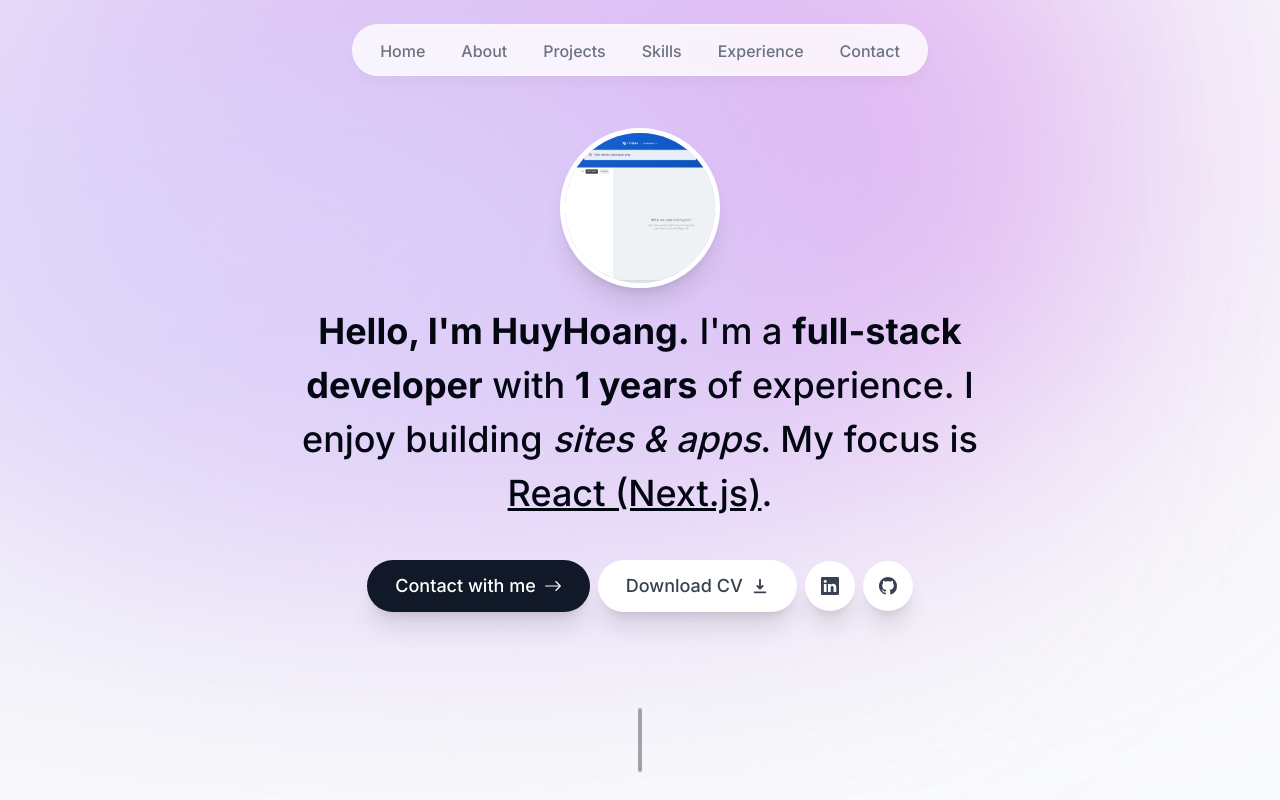
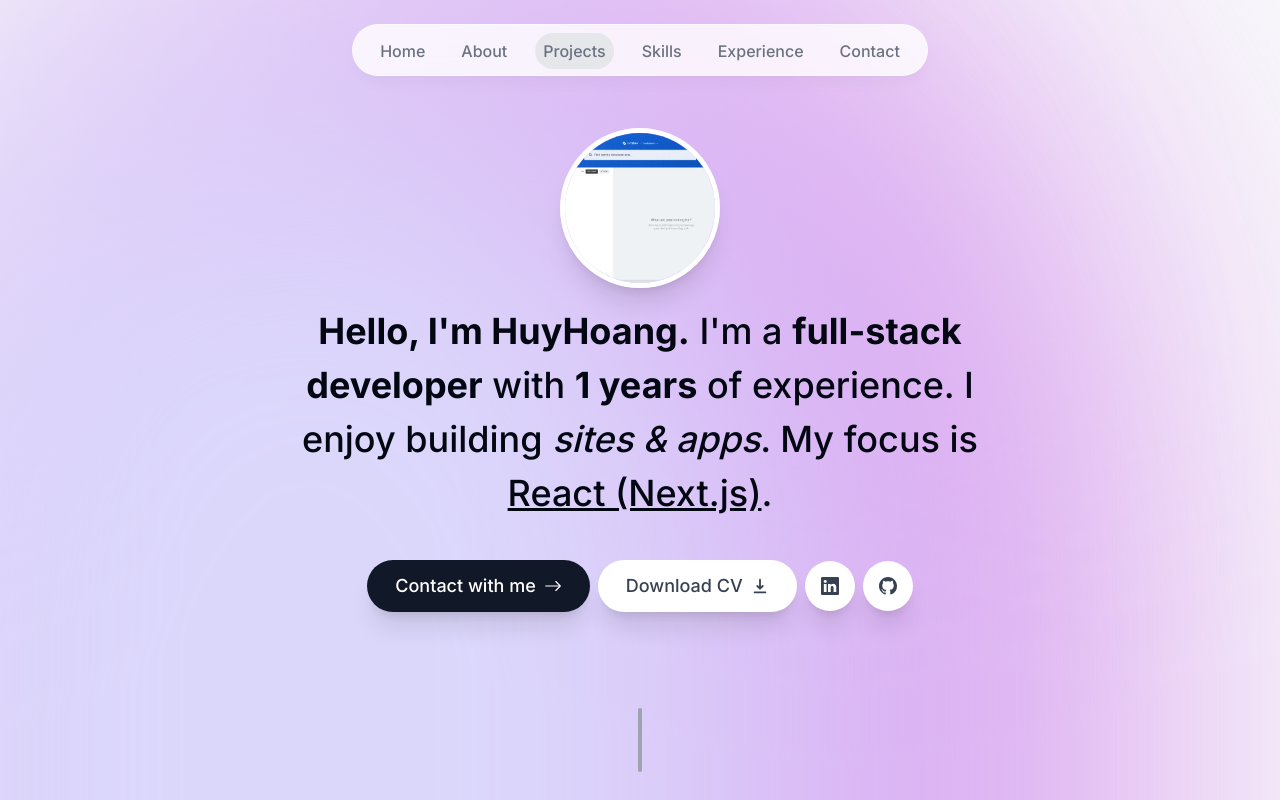
Before and after one commit to hoangbayern/project_portfolio, a Next.js app: page / in a window 1280 px wide. Shown: the top 800 px of the page. Built offline with nearby package versions, Linux system fonts and the light colour scheme.

Commit message:
update feature header

```diff
--- a/app/layout.tsx
+++ b/app/layout.tsx
@@ -2,6 +2,7 @@
 import type { Metadata } from "next";
 import { Inter } from "next/font/google";
 import Header from "@/components/Header";
+import ActiveMenuScroll from "@/context/active-menu-scroll";
 
 const inter = Inter({ subsets: ["latin"] });
 
@@ -20,16 +21,18 @@
       <body
         className={`${inter.className} bg-gray-50 text-gray-950 relative h-[5000px] pt-28 sm:pt-32`}
       >
+        <ActiveMenuScroll>
         <Header />
         <div
-          className="bg-[#d68eec] absolute top-[-6rem] -z-10 right-[11rem] h-[31.25rem] w-[31.25rem]
+          className="bg-[#d68eec] absolute top-[-6rem] -z-10 right-[11rem] h-full w-[31.25rem]
          rounded-full blur-[10rem] sm:w-[68.75rem]"
         ></div>
         <div
-          className="bg-[#dbd7fb] absolute top-[-1rem] -z-10 left-[-35rem] h-[31.25rem] w-[50rem]
+          className="bg-[#dbd7fb] absolute top-[-1rem] -z-10 left-[-35rem] h-full w-[50rem]
          rounded-full blur-[10rem] sm:w-[68.75rem] md:left-[-33rem] lg:left-[-28rem] xl:left-[-15rem]"
         ></div>
         {children}
+        </ActiveMenuScroll>
       </body>
     </html>
   );
--- a/components/About.tsx
+++ b/components/About.tsx
@@ -3,13 +3,17 @@
 import React from "react";
 import SectionHeading from "./Heading-h2";
 import { motion } from "framer-motion";
+import { useMenuInView } from "@/lib/hooks";
 
 export default function About() {
+  const {ref} = useMenuInView("About", 0.8);
+
   return (
-    <motion.section className="text-center leading-8 max-w-[45rem] mb-28 sm:mb-40"
+    <motion.section ref={ref} className="text-center leading-8 max-w-[45rem] mb-28 sm:mb-40 scroll-mt-28"
     initial={{ y: 100, opacity: 0 }}
     animate={{ y: 0, opacity: 1 }}
-    transition={{ delay: 0.12 }}>
+    transition={{ delay: 0.12 }}
+    id="about">
 
       <SectionHeading>About me</SectionHeading>
 
--- a/components/Header.tsx
+++ b/components/Header.tsx
@@ -1,38 +1,61 @@
 "use client";
 
 import React from "react";
-import { motion } from "framer-motion"
+import { motion } from "framer-motion";
 import { links } from "@/lib/data";
 import Link from "next/link";
+import { useActiveMenuScrollContext } from "@/context/active-menu-scroll";
 
 export default function Header() {
+  const {activeMenu, setActiveMenu} = useActiveMenuScrollContext();
+
   return (
     <header className="z-[999] relative">
-      <motion.div className="fixed top-0 left-1/2 h-[4.5rem] w-full rounded-none border
+      <motion.div
+        className="fixed top-0 left-1/2 h-[4.5rem] w-full rounded-none border
        border-white border-opacity-40 bg-white bg-opacity-80 shadow-lg
        shadow-black/[0.03] backdrop-blur-[0.5rem] sm:top-6 sm:h-[3.25rem]
        sm:w-[36rem] sm:rounded-full"
-       initial={{ y:-100,x: '-50%', opacity: 0 }}
-       animate={{ y: 0,x: '-50%', opacity: 1 }}
-       ></motion.div>
+        initial={{ y: -100, x: "-50%", opacity: 0 }}
+        animate={{ y: 0, x: "-50%", opacity: 1 }}
+      ></motion.div>
 
-       <nav className="flex fixed top-[0.15rem] left-1/2 h-12 -translate-x-1/2
-       py-2 sm:top-[1.7rem] sm:h-[initial] sm:py-0">
-        <ul className="flex w-[22rem] flex-wrap items-center justify-center gap-y-1
-        texr-[0.9rem] font-medium text-gray-500 sm:w-[initial] sm:flex-nowrap sm:gap-5">
-            {
-                links.map(link => (
-                    <motion.li className="h-3/4 flex items-center justify-center"
-                     key={link.hash}
-                     initial={{ y: -100, opacity: 0 }}
-                     animate= {{ y: 0, opacity: 1 }}>
-                        <Link className="flex items-center justify-center w-full px-2 py-3
-                         hover:text-gray-950 transition" href={link.hash}>{link.name}</Link>
-                    </motion.li>
-                ))
-            }
+      <nav
+        className="flex fixed top-[0.15rem] left-1/2 h-12 -translate-x-1/2
+       py-2 sm:top-[1.7rem] sm:h-[initial] sm:py-0"
+      >
+        <ul
+          className="flex w-[22rem] flex-wrap items-center justify-center gap-y-1
+        texr-[0.9rem] font-medium text-gray-500 sm:w-[initial] sm:flex-nowrap sm:gap-5"
+        >
+          {links.map((link) => (
+            <motion.li
+              className="h-3/4 flex items-center justify-center relative"
+              key={link.hash}
+              initial={{ y: -100, opacity: 0 }}
+              animate={{ y: 0, opacity: 1 }}
+            >
+              <Link
+                className="flex items-center justify-center w-full px-2 py-3
+                         hover:text-gray-950 transition"
+                href={link.hash}
+                onClick={()=> setActiveMenu(link.name)}
+              >
+                {link.name}
+                {link.name === activeMenu && (
+                  <motion.span className="bg-gray-200 rounded-full absolute inset-0 -z-10"
+                  layoutId="activeMenu"
+                  transition={{
+                    type: 'spring',
+                    stiffness: 380,
+                    damping: 30,
+                  }}></motion.span>
+                )}
+              </Link>
+            </motion.li>
+          ))}
         </ul>
-       </nav>
+      </nav>
     </header>
   );
 }
--- a/components/Intro.tsx
+++ b/components/Intro.tsx
@@ -6,19 +6,21 @@
 import Link from "next/link";
 import { BsArrowRight, BsGithub, BsLinkedin } from "react-icons/bs";
 import { HiDownload } from "react-icons/hi";
+import { useMenuInView } from "@/lib/hooks";
 
 export default function Intro() {
   const controls = useAnimation();
+  const {ref} = useMenuInView("Home", 0.7);
 
   useEffect(() => {
     controls.start({
       opacity: 1,
       scale: 1,
     });
-  }, []);
+  }, [controls]);
 
   return (
-    <section className="text-center mb-28 max-w-[50rem] sm:mb-0">
+    <section ref={ref} className="text-center mb-28 max-w-[50rem] sm:mb-0 scroll-mt-[100rem]" id="home">
       <div className="flex items-center justify-center">
         <motion.div
           initial={{ opacity: 0, scale: 0 }}
--- a/components/Projects.tsx
+++ b/components/Projects.tsx
@@ -1,11 +1,16 @@
+"use client"
+
 import React from "react";
 import SectionHeading from "./Heading-h2";
 import { projectsData } from "@/lib/data";
 import Project from "./Project";
+import { useMenuInView } from "@/lib/hooks";
 
 export default function Projects() {
+  const {ref} = useMenuInView("Projects", 0.4);
+
   return (
-    <section>
+    <section ref={ref} className="scroll-mt-28" id="projects">
       <SectionHeading>My Projects</SectionHeading>
       <div>
         {projectsData.map((project, index) => (
--- /dev/null
+++ b/context/active-menu-scroll.tsx
@@ -0,0 +1,36 @@
+"use client"
+
+import React, { useState, createContext, useContext } from 'react'
+import { links } from '@/lib/data';
+
+type SectionName = (typeof links)[number]["name"];
+type ActiveMenuScrollProps = {
+    children: React.ReactNode;
+}
+type ActiveMenuScrollContextType = {
+    activeMenu: SectionName,
+    setActiveMenu: React.Dispatch<React.SetStateAction<SectionName>>,
+}
+
+const ActiveMenuScrollContext = createContext<ActiveMenuScrollContextType | null>(null);
+
+export default function ActiveMenuScroll({children}: ActiveMenuScrollProps) {
+    const [activeMenu, setActiveMenu] = useState<SectionName>("Home");
+
+  return (
+    <ActiveMenuScrollContext.Provider value={{ activeMenu, setActiveMenu }}>
+        {children}
+    </ActiveMenuScrollContext.Provider>
+  );
+}
+
+export function useActiveMenuScrollContext() {
+    const context = useContext(ActiveMenuScrollContext);
+
+    if(context === null){
+        throw new Error (
+            "Error!"
+        )
+    }
+    return context;
+}
--- /dev/null
+++ b/lib/hooks.ts
@@ -0,0 +1,24 @@
+"use client"
+
+import { useActiveMenuScrollContext } from "@/context/active-menu-scroll";
+import React, { useEffect } from "react";
+import { useInView } from "react-intersection-observer";
+import { links } from "./data";
+
+type SectionName = (typeof links)[number]["name"];
+
+export function useMenuInView(nameMenu: SectionName, threshold= 0.7) {
+    const [ref, inView] = useInView({
+        threshold,
+      })
+      const { setActiveMenu } = useActiveMenuScrollContext();
+
+      useEffect(()=> {
+        if(inView){
+          setActiveMenu(nameMenu)
+        }
+      }, [inView, setActiveMenu, nameMenu])
+      return {
+        ref,
+      };
+}
```
